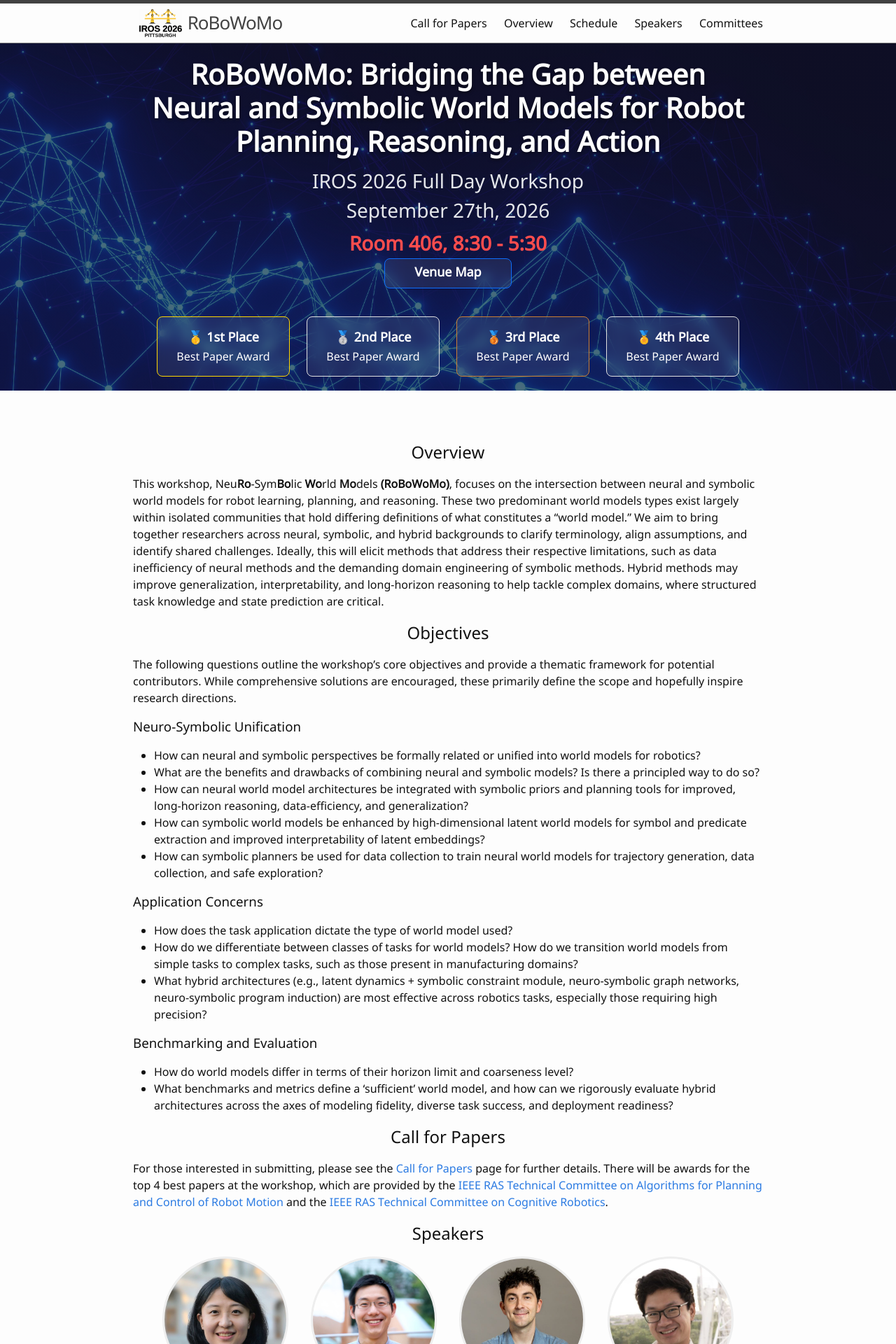
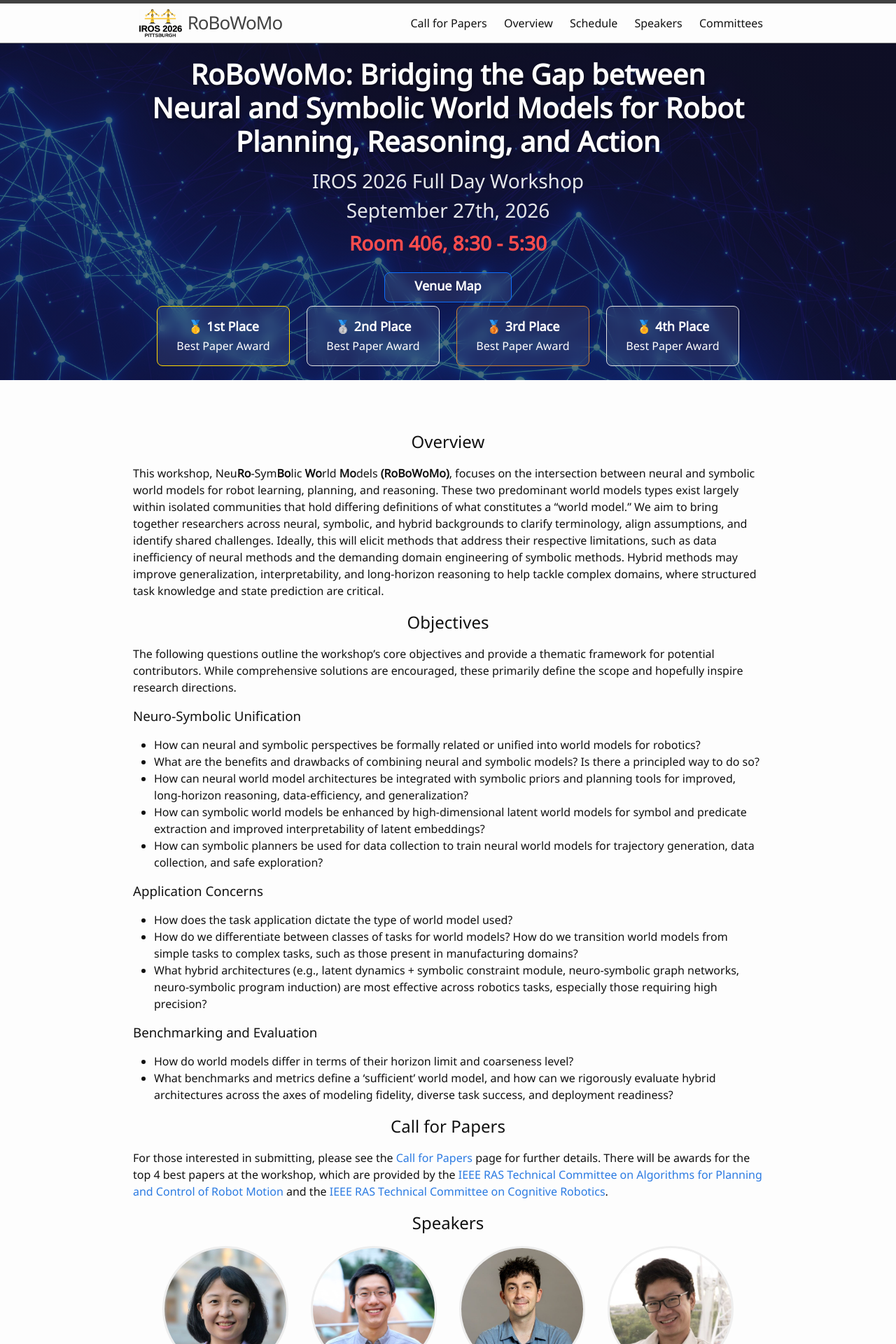
Before and after one commit to worldmodelworkshop/worldmodelworkshop.github.io, a Jekyll site: the page built from index.md, in a window 1280 px wide. Shown: the top 1920 px of the page at 70% size. Built offline with Jekyll 4.4.1, drawn with Linux system fonts in a browser that asks for light colours.

Commit message:
fixing vertical spacing for header buttons

```diff
--- a/_layouts/default.html
+++ b/_layouts/default.html
@@ -18,14 +18,14 @@
         {% endif %}
 
         <!-- Venue Map Row -->
-        <div class="hero-actions-venue" style="display: flex; justify-content: center; margin-bottom: 15px;">
+        <div class="hero-actions-venue" style="display: flex; justify-content: center; margin-top: 20px; margin-bottom: 5px;">
           <a href="https://2026.ieee-iros.org/program/venue-map/?room=406#level-4" class="action-card submit-btn" style="padding: 6px 20px; width: auto;">
             <strong>Venue Map</strong>
           </a>
         </div>
 
         <!-- Awards Row -->
-        <div class="hero-actions">
+        <div class="hero-actions" style="margin-top: 0;">
 
           <div class="action-card award-gold">
             <strong>🥇 1st Place</strong> Best Paper Award
```
